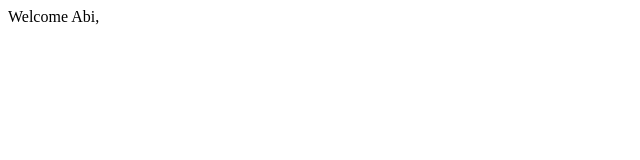
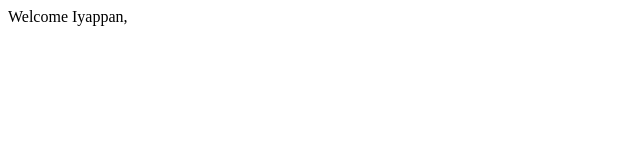
Before and after one commit to Iyappan-Sanjeevi/WiproDemo, a plain HTML site: page index.html in a window 1280 px wide. Shown: the full height of the page, 0-640 px from the left. Drawn offline with Linux system fonts and the light colour scheme.

Commit message:
Update index.html

```diff
--- a/index.html
+++ b/index.html
@@ -1,5 +1,5 @@
 <html>
 <body>
-Welcome Abi,
+Welcome Iyappan,
 </body>
 </html>
```
